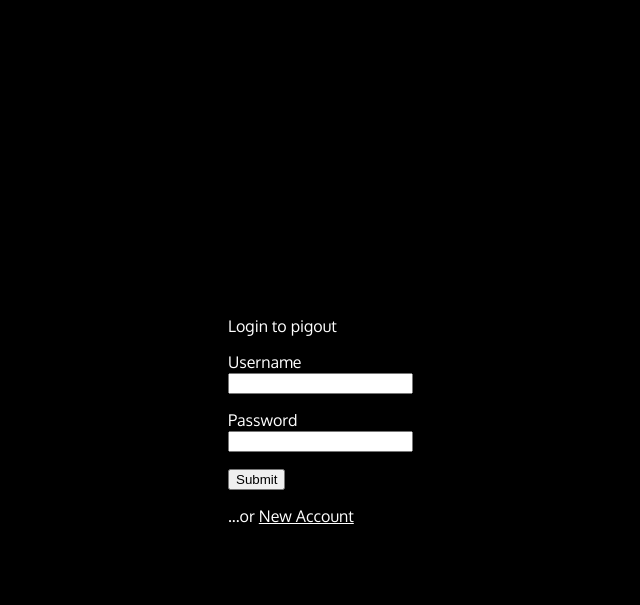
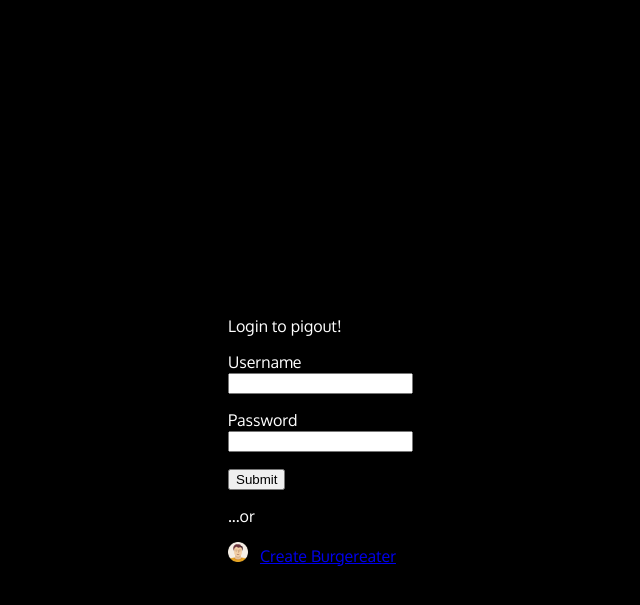
Before and after one commit to civilwarbeard/didieataburger, a Flask app: page /login in a window 1280 px wide. Shown: the top 605 px of the page, without its empty margins (312-952 px from the left). Run offline with Flask 2, Linux system fonts and the light colour scheme.

Commit message:
updated some links and images

```diff
--- a/didieataburger/templates/ate_burger.html
+++ b/didieataburger/templates/ate_burger.html
@@ -13,7 +13,7 @@
         <p></p>
         <p>Eat another?! &nbsp;&nbsp;<input type="image" src="./static/images/Burger128.png" style="width:20px;height:20px;" alt="Submit"></p>
         <p></p>
-        <p>Burger History &nbsp;&nbsp;<a href="{{ url_for('allburgers') }}"><img src="./static/images/bull.png" style="width:20px;height:20px;"></a></p>
+        <p><a href="{{ url_for('allburgers') }}"><img src="./static/images/bull.png" style="width:20px;height:20px;"></a>&nbsp;&nbsp; Burger History </p>
         </p>
 
     </div>
--- a/didieataburger/templates/ate_many.html
+++ b/didieataburger/templates/ate_many.html
@@ -15,7 +15,7 @@
         <p>Eat another?! &nbsp;&nbsp;<input type="image" src="./static/images/burger128.png" style="width:20px;height:20px;" alt="Submit"></p>
         {% if historical_burgers_count > 0 %}
         <p>
-        <p>Burger History &nbsp;&nbsp;<a href="{{ url_for('allburgers') }}"><img src="./static/images/bull.png" style="width:20px;height:20px;"></a></p>
+        <p><a href="{{ url_for('allburgers') }}"><img src="./static/images/bull.png" style="width:20px;height:20px;"></a>&nbsp;&nbsp;Burger History </p>
         </p>
         {% endif %}
     </div>
--- a/didieataburger/templates/login.html
+++ b/didieataburger/templates/login.html
@@ -4,11 +4,12 @@
 <form role="form" method="POST">
 	<body>
 		<div class="center">
-			<p>Login to pigout</p>
+			<p>Login to pigout!</p>
 			<p>Username<input type="text" name="username" id="username" /></p>
 			<p>Password<input type="password" name="password" id="password" /></p>
 			<p><input type="submit" value="Submit"></p>
-			<p>...or <a class="link" href="{{ url_for('create') }}">New Account</a></p>
+			<p>...or </p>
+			<p><a href="{{ url_for('create') }}"><img src="./static/images/man_who_ate128.png" style="width:20px;height:20px;"></a>&nbsp;&nbsp; <a href="{{ url_for('create') }}" </a>Create Burgereater</p>
 		</div>
 	</body>
 </form>
```
